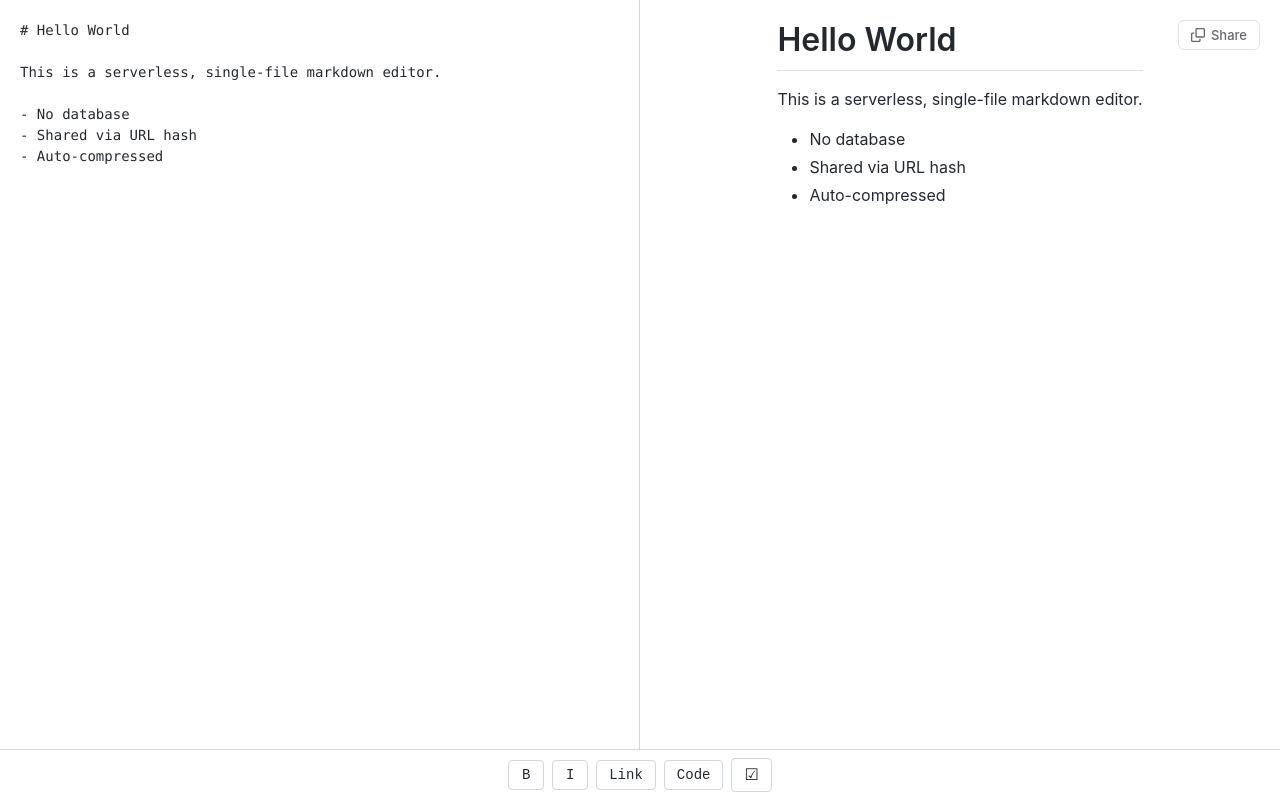
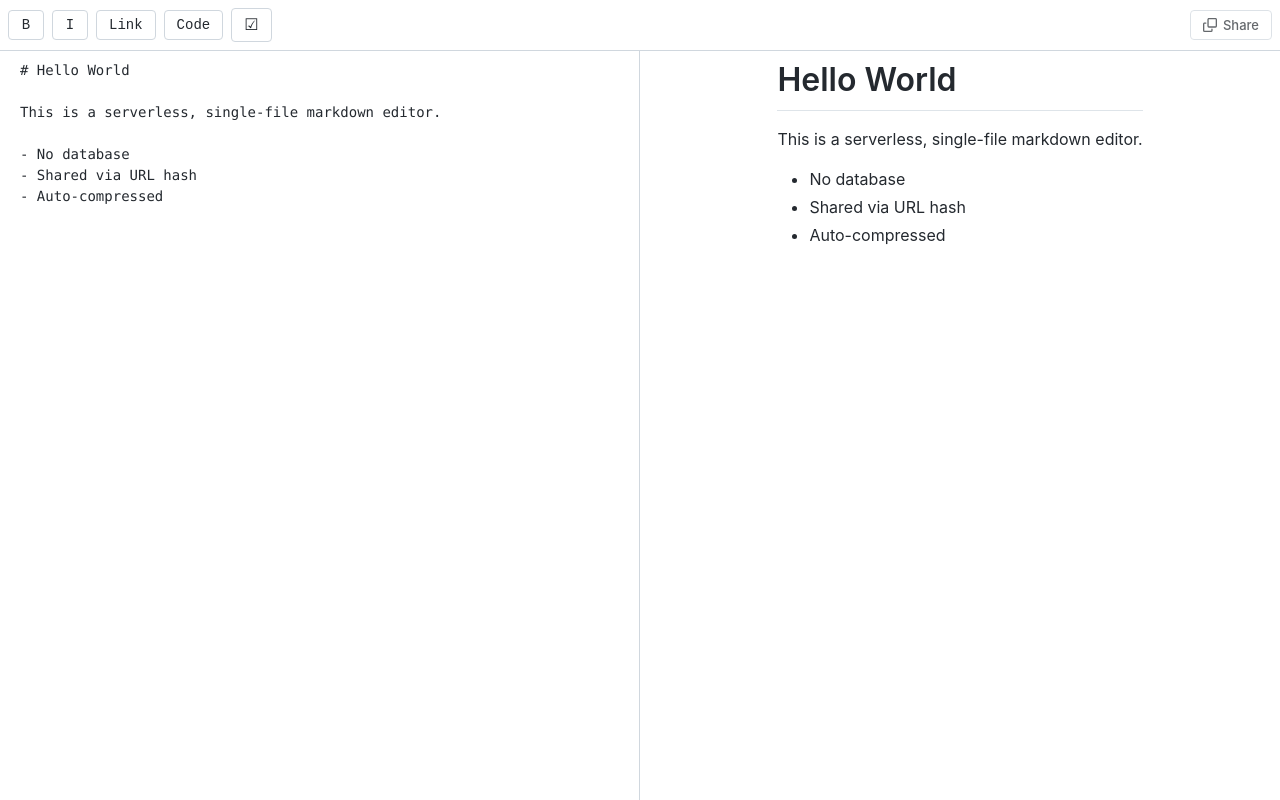
Before and after one commit to Maxic/mdarea, a plain HTML site: page index.html in a window 1280 px wide. Drawn offline with nearby package versions, Linux system fonts and the light colour scheme.

Commit message:
move bar to top

````diff
--- a/index.html
+++ b/index.html
@@ -31,38 +31,16 @@
             body { grid-template-columns: 1fr; grid-template-rows: 1fr 1fr; }
             #editor { border-right: none; border-bottom: 1px solid var(--border); }
         }
-        #copy-btn {
-            position: fixed;
-            top: 20px;
-            right: 20px;
-            z-index: 100;
-            background: var(--bg);
-            border: 1px solid var(--border);
-            color: var(--text);
-            padding: 6px 12px;
-            border-radius: 6px;
-            cursor: pointer;
-            font-family: inherit;
-            font-size: 13px;
-            font-weight: 500;
-            display: flex;
-            align-items: center;
-            gap: 6px;
-            opacity: 0.7;
-            transition: all 0.2s;
-        }
-        #copy-btn:hover { opacity: 1; border-color: #8b949e; }
         .toolbar {
             position: fixed;
-            bottom: 0;
+            top: 0;
             left: 0;
             width: 100%;
             background: var(--bg);
-            border-top: 1px solid var(--border);
+            border-bottom: 1px solid var(--border);
             padding: 8px;
             display: flex;
             gap: 8px;
-            justify-content: center;
             align-items: center;
             z-index: 100;
             box-sizing: border-box;
@@ -79,27 +57,40 @@
             min-width: 36px;
         }
         .toolbar button:hover { background: rgba(127, 127, 127, 0.1); }
-        /* Ensure content isn't hidden behind toolbar */
-        #editor, #preview { padding-bottom: 60px; }
+
+        #copy-btn {
+            margin-left: auto;
+            font-family: -apple-system, BlinkMacSystemFont, "Segoe UI", Helvetica, Arial, sans-serif;
+            font-size: 13px;
+            font-weight: 500;
+            display: flex;
+            align-items: center;
+            gap: 6px;
+            opacity: 0.7;
+            transition: all 0.2s;
+        }
+        #copy-btn:hover { opacity: 1; border-color: #8b949e; }
+
+        /* Ensure content isn't hidden behind top toolbar */
+        #editor, #preview { padding-top: 60px; padding-bottom: 20px; }
         /* Make preview checkboxes clickable */
         #preview input[type="checkbox"] { cursor: pointer; }
     </style>
 </head>
 <body>
-    <button id="copy-btn" title="Copy Link to Clipboard">
-        <svg height="14" width="14" viewBox="0 0 16 16" version="1.1" aria-hidden="true"><path fill="currentColor" d="M0 6.75C0 5.784.784 5 1.75 5h1.5a.75.75 0 0 1 0 1.5h-1.5a.25.25 0 0 0-.25.25v7.5c0 .138.112.25.25.25h7.5a.25.25 0 0 0 .25-.25v-1.5a.75.75 0 0 1 1.5 0v1.5A1.75 1.75 0 0 1 9.25 16h-7.5A1.75 1.75 0 0 1 0 14.25Z"></path><path fill="currentColor" d="M5 1.75C5 .784 5.784 0 6.75 0h7.5C15.216 0 16 .784 16 1.75v7.5A1.75 1.75 0 0 1 14.25 11h-7.5A1.75 1.75 0 0 1 5 9.25Zm1.75-.25a.25.25 0 0 0-.25.25v7.5c0 .138.112.25.25.25h7.5a.25.25 0 0 0 .25-.25v-7.5a.25.25 0 0 0-.25-.25Z"></path></svg>
-        Share
-    </button>
-    <textarea id="editor" placeholder="# Start typing..."></textarea>
-    <div id="preview" class="markdown-body"></div>
-
     <div class="toolbar">
         <button onclick="insert('**', '**')">B</button>
         <button onclick="insert('*', '*')">I</button>
         <button onclick="insert('[', '](url)')">Link</button>
         <button onclick="insert('```\n', '\n```')">Code</button>
         <button onclick="insert('\n- [ ] ', '')" style="font-size: 16px">☑</button>
+        <button id="copy-btn" title="Copy Link to Clipboard">
+            <svg height="14" width="14" viewBox="0 0 16 16" version="1.1" aria-hidden="true"><path fill="currentColor" d="M0 6.75C0 5.784.784 5 1.75 5h1.5a.75.75 0 0 1 0 1.5h-1.5a.25.25 0 0 0-.25.25v7.5c0 .138.112.25.25.25h7.5a.25.25 0 0 0 .25-.25v-1.5a.75.75 0 0 1 1.5 0v1.5A1.75 1.75 0 0 1 9.25 16h-7.5A1.75 1.75 0 0 1 0 14.25Z"></path><path fill="currentColor" d="M5 1.75C5 .784 5.784 0 6.75 0h7.5C15.216 0 16 .784 16 1.75v7.5A1.75 1.75 0 0 1 14.25 11h-7.5A1.75 1.75 0 0 1 5 9.25Zm1.75-.25a.25.25 0 0 0-.25.25v7.5c0 .138.112.25.25.25h7.5a.25.25 0 0 0 .25-.25v-7.5a.25.25 0 0 0-.25-.25Z"></path></svg>
+            Share
+        </button>
     </div>
+    <textarea id="editor" placeholder="# Start typing..."></textarea>
+    <div id="preview" class="markdown-body"></div>
 
     <script type="module">
         import { marked } from 'https://cdn.jsdelivr.net/npm/marked@9.1.2/lib/marked.esm.js';
````
